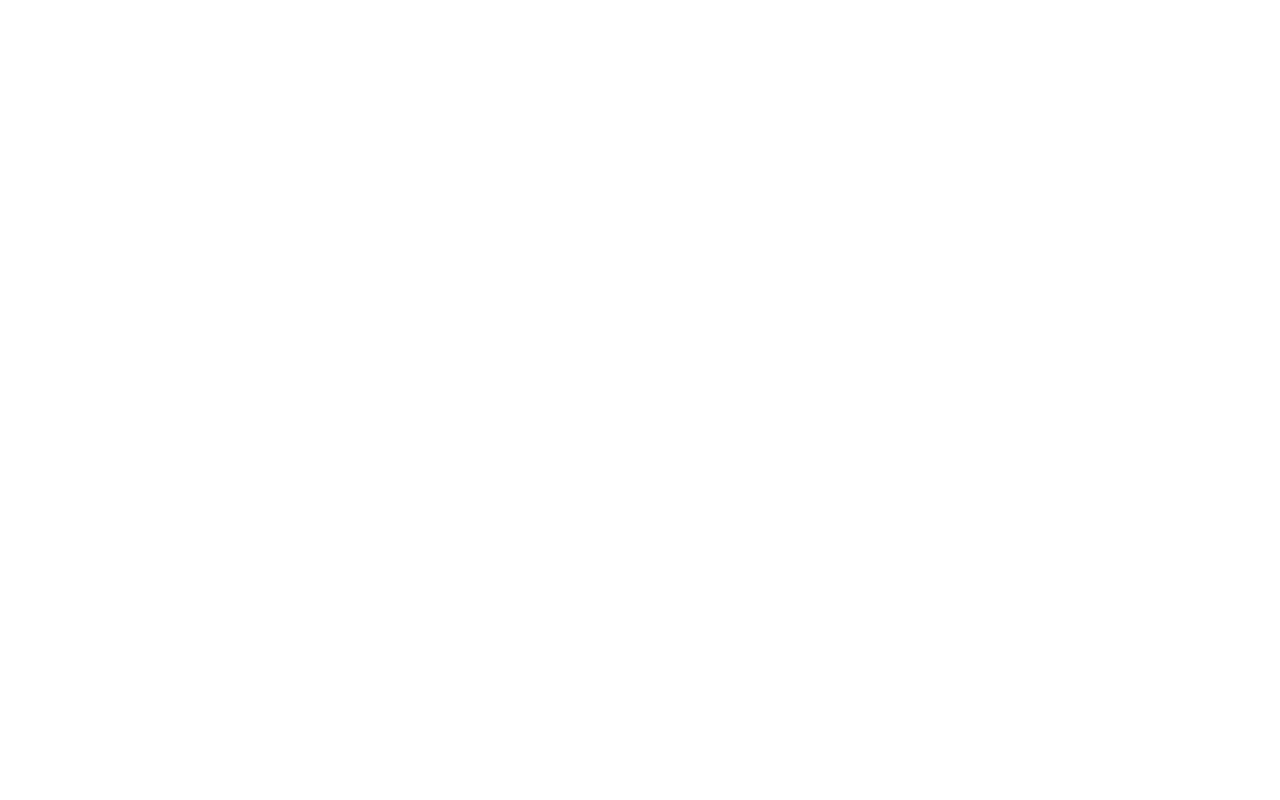
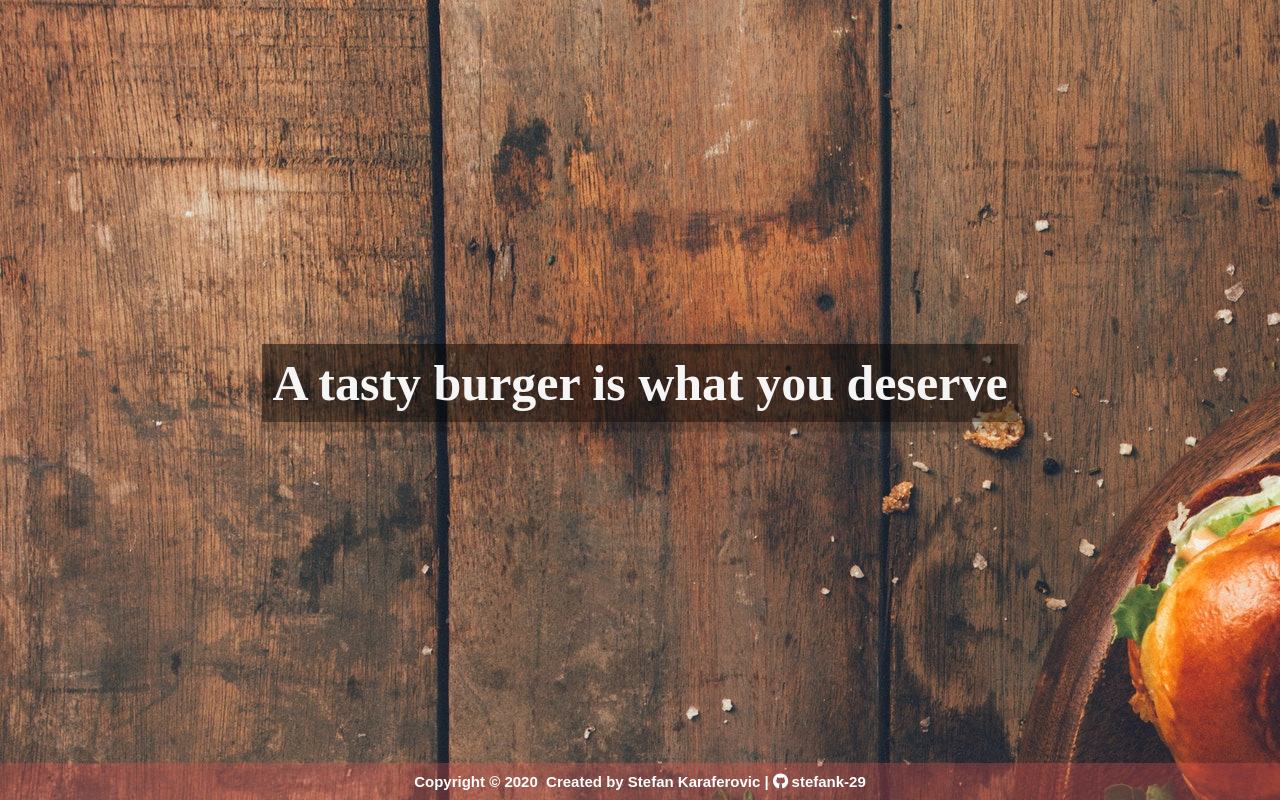
Before and after one commit to stefank-29/Restaurant-Site, a website built with webpack: page dist/index.html in a window 1280 px wide. Built offline with nearby package versions, Linux system fonts and the light colour scheme; files whose address does not match are found by name.

Commit message:
Home page

```diff
--- /dev/null
+++ b/dist/css/styles.css
@@ -0,0 +1,70 @@
+*, *::after, *::before{
+    box-sizing: border-box;
+}
+
+html{
+    font-size: 10px;
+}
+
+body{
+    margin: 0;
+    padding: 0;
+    background-image: url('/images/cover4.jpg');
+    background-position: cover;
+}
+
+h1{
+    font-size: 5rem;
+    padding: 1rem;
+    margin: 1rem;
+    color: whitesmoke;
+    background-color: rgba(0, 0, 0, 0.5);
+    box-shadow: 5px 5px 2px 5px rgba(0, 0, 0, 0.2);
+}
+
+#page-container{
+    position: relative;
+    height: 100vh;
+}
+
+#content{
+    position: relative;
+    width: 100%;
+    height: 100vh;
+    display: flex;
+    align-items: center;
+    justify-content: center;
+    padding-bottom: 3.5rem;
+}
+
+
+
+
+
+
+/*************footer****************/
+footer div {
+    position: absolute;
+    box-sizing: border-box;
+    overflow: hidden;
+    bottom: 0;
+    right: 0;
+    left: 0;
+    padding: 1rem 0.5rem;
+    text-align: center;
+    font-size: 1.5rem;
+    font-family: sans-serif;
+    color: rgb(255, 255, 255);
+    font-weight: 600;
+    background-color: rgba(236, 81, 81, 0.3);
+}
+/*rgba(39, 131, 236, 0.3);*/
+footer a {
+    text-decoration: none;
+    color: white;
+}
+
+footer a:hover {
+    text-decoration: underline;
+    color: rgb(28, 64, 184);
+}
--- a/dist/index.html
+++ b/dist/index.html
@@ -1,5 +1,3 @@
-<!doctype html>
-
 <html lang="en">
 <head>
   <meta charset="utf-8">
@@ -15,8 +13,22 @@
 </head>
 
 <body>
-    <div id="content"></div>
 
-  <script src="main.js"></script>
+    <div class="page-container">
+        <div id="content">
+            <h1 id="slogan">A tasty burger is what you deserve</h1>
+
+        </div>
+
+        <footer>
+            <div>
+                Copyright &copy;
+                <script>document.write(new Date().getFullYear());</script>&nbsp;&nbsp;Created by Stefan Karaferovic
+                | <i class="fab fa-github"></i> <a href="https://github.com/stefank-29" target="_blank">stefank-29</a>
+            </div>
+        </footer>
+    </div>
+
+    <script src="main.js"></script>
 </body>
 </html>
```
Also changed, not shown: images/cover1.jpg (added), images/cover2.jpg (added), images/cover4.jpg (added), 1 other file.
